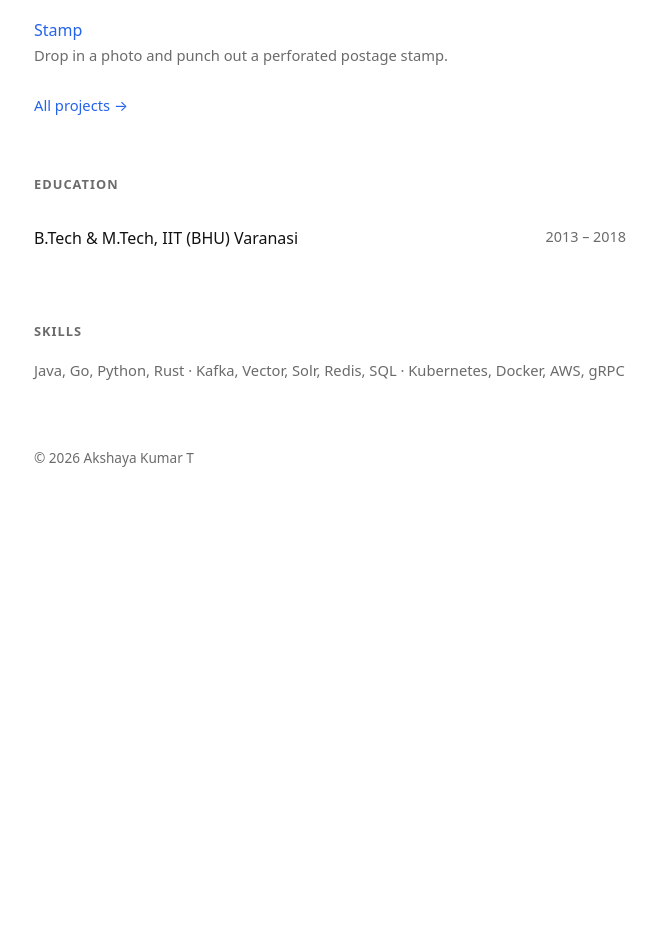
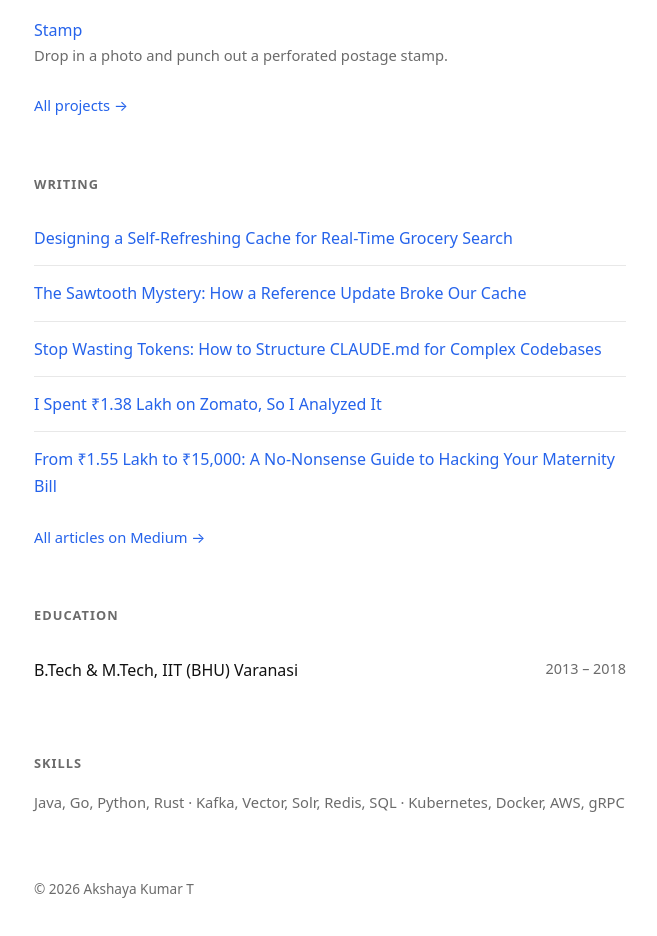
Before and after one commit to ak-17/akshayakumar_xyz, a plain HTML site: page public/index.html in a window 1280 px wide. Shown: the part 838-1774 px from the top of the page, without its empty margins (310-967 px from the left). Before the commit the page ends 1403 px from the top, so only its background shows below. Drawn offline with Linux system fonts and the light colour scheme.

Commit message:
medium articles and image type

```diff
--- a/public/index.html
+++ b/public/index.html
@@ -65,6 +65,15 @@
     </ul>
     <p class="d" style="margin-top:12px"><a href="/projects/">All projects →</a></p>
 
+    <h2>Writing</h2>
+    <ul>
+        <li><a href="https://medium.com/@t.akshaya.kumar17/designing-a-self-refreshing-cache-for-real-time-grocery-search-b702a2972131" target="_blank" rel="noopener">Designing a Self-Refreshing Cache for Real-Time Grocery Search</a></li>
+        <li><a href="https://medium.com/@t.akshaya.kumar17/the-sawtooth-mystery-how-a-reference-update-broke-our-cache-42cf2eaae3d3" target="_blank" rel="noopener">The Sawtooth Mystery: How a Reference Update Broke Our Cache</a></li>
+        <li><a href="https://medium.com/@t.akshaya.kumar17/stop-wasting-tokens-how-to-structure-claude-md-for-complex-codebases-457eb47e2185" target="_blank" rel="noopener">Stop Wasting Tokens: How to Structure CLAUDE.md for Complex Codebases</a></li>
+        <li><a href="https://medium.com/@t.akshaya.kumar17/i-spent-1-38-lakh-on-zomato-so-i-analyzed-it-ed50d0bd0c05" target="_blank" rel="noopener">I Spent ₹1.38 Lakh on Zomato, So I Analyzed It</a></li>
+        <li><a href="https://medium.com/@t.akshaya.kumar17/from-1-55-lakh-to-15-000-a-no-nonsense-guide-to-hacking-your-maternity-bill-ed20ad0de7ae" target="_blank" rel="noopener">From ₹1.55 Lakh to ₹15,000: A No-Nonsense Guide to Hacking Your Maternity Bill</a></li>
+    </ul>
+    <p class="d" style="margin-top:12px"><a href="https://medium.com/@t.akshaya.kumar17" target="_blank" rel="noopener">All articles on Medium →</a></p>
 <!--    <h2>Open source</h2>-->
 <!--    <ul>-->
 <!--        <li><a href="https://github.com/ak-17">cluster-of-clusters</a><div class="d">A library for getting past the Couchbase CE 7 node limit.</div></li>-->
```
Also changed, not shown: public/stamp/index.html (+1 -1 lines).
